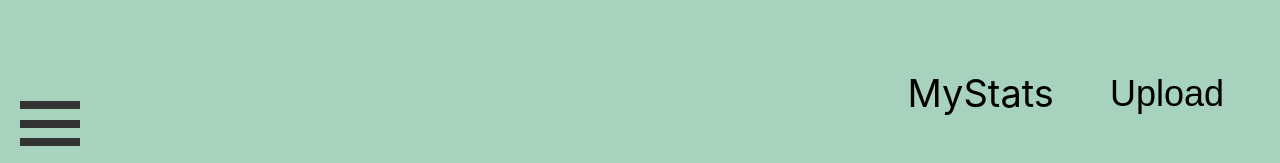
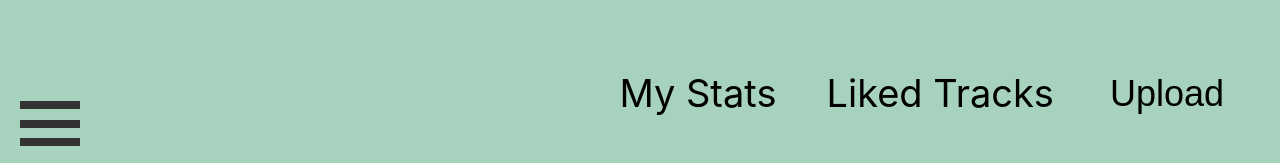
Before and after one commit to ryanchaiyakul/cs35l_project, a React (Create React App) app in the folder frontend/: page / in a window 1280 px wide. Shown: the part 634-797 px from the top of the page. Built offline with nearby package versions, Linux system fonts and the light colour scheme.

Commit message:
bug fix name error in fileupload form

```diff
--- a/frontend/src/components/fileUpload.js
+++ b/frontend/src/components/fileUpload.js
@@ -93,7 +93,7 @@ function FileUpload() {
     setErrorMessage('');
 
     const formData = new FormData();
-    formData.append('audio_file', selectedFile);
+    formData.append('audio', selectedFile);
     formData.append('title', title);
     formData.append('tag', tag);
     formData.append('owner_id', userId);
--- a/frontend/src/pages/MyHomescreen.js
+++ b/frontend/src/pages/MyHomescreen.js
@@ -157,7 +157,9 @@ function HomeScreen() {
         <SpotifyGetPlaylists/>
       </SpotifyEmbedContainer>
       <BottomRightContainer>
-        <StyledLink to="/mystats">MyStats</StyledLink>
+        <StyledLink to="/mystats">My Stats</StyledLink>
+        <StyledLink to="/liked">Liked Tracks</StyledLink>
+
         <HamburgerMenuButton isOpen={isOpen} onClick={handleClick}>
         Upload
       </HamburgerMenuButton>
```
